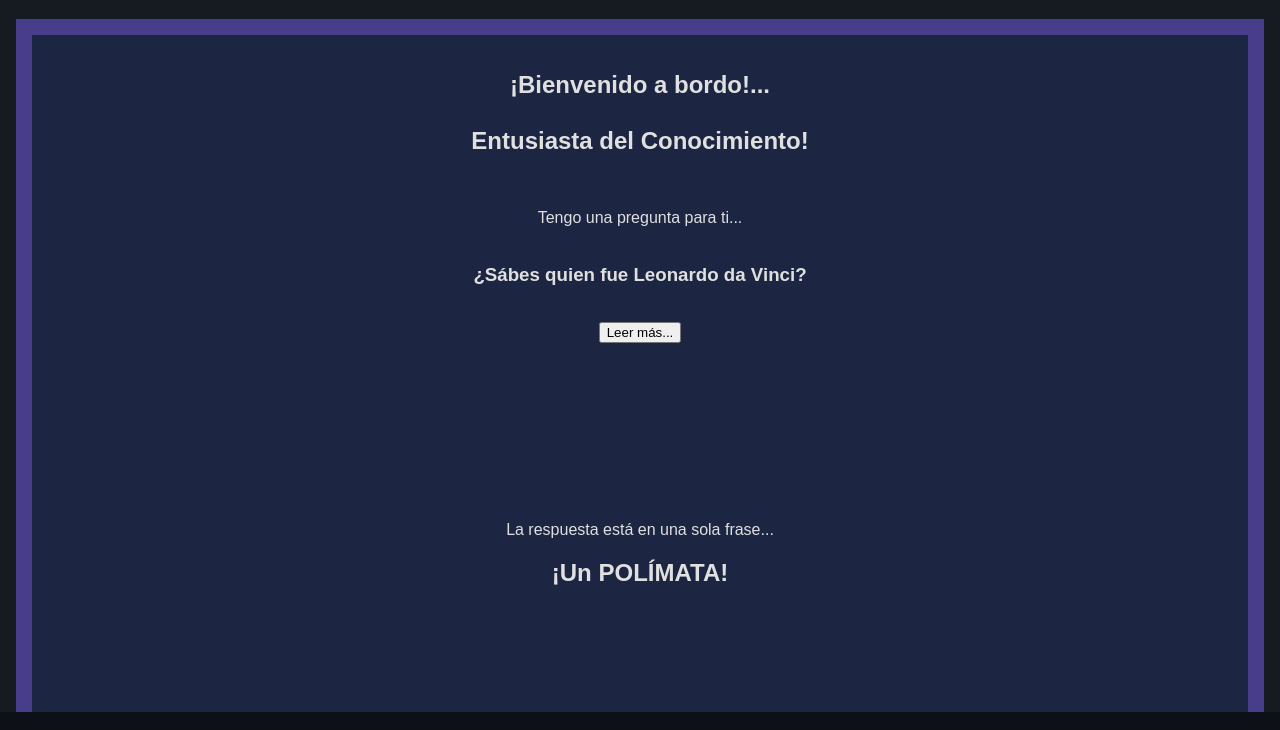
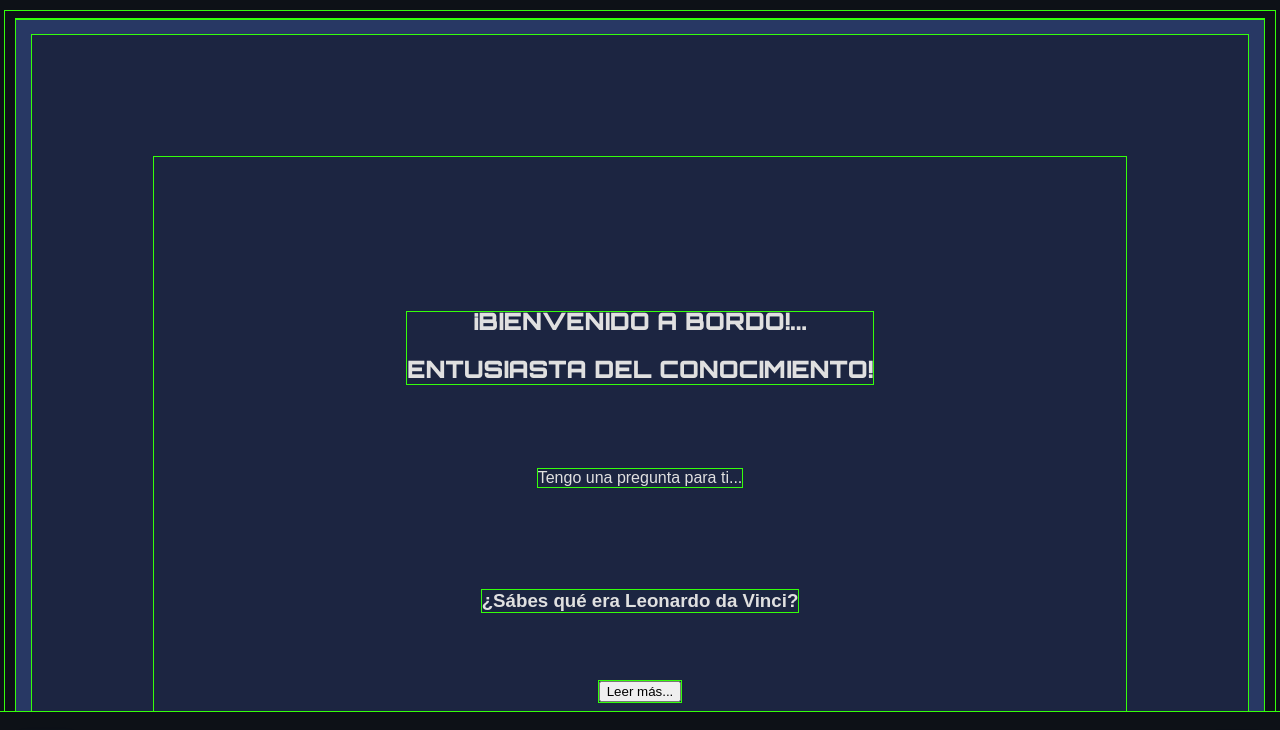
Before and after one commit to albertocabezave/albertocabezave.github.io, a plain HTML site: page index.html in a window 1280 px wide. Shown: the top 730 px of the page. Drawn offline with Linux system fonts and the light colour scheme.

Commit message:
Add files via upload

```diff
--- a/css/styles.css
+++ b/css/styles.css
@@ -1,5 +1,5 @@
 * {
-  /*outline: 1px solid rgb(52, 255, 11); /* Marcador de bordes */
+  outline: 1px solid rgb(52, 255, 11); /* Marcador de bordes */
   font-family: sans-serif;
   box-sizing: border-box;
   -webkit-tap-highlight-color: rgba(0, 0, 0, 0);
@@ -16,6 +16,14 @@
   overflow-y: auto;
   overscroll-behavior: none;
   margin: 0.7rem 0.3rem;
+}
+
+/*=========================================================*/
+/* FUENTES
+/*=========================================================*/
+@font-face {
+  font-family: "orbitronblack";
+  src: url("../fuentes/orbitron/orbitron-black.otf") format("opentype");
 }
 
 /*=========================================================*/
@@ -264,14 +272,14 @@
 /* Ajustes de color y espacios */
 
 body {
-  background-color: #161b22;
+  background-color: #0d1117;
   color: #e0e0e0;
   padding: 0.7rem;
   padding-top: 0.5rem;
   padding-bottom: 6.5rem;
 }
 main {
-  background-color: #483d8b;
+  background-color: #283864;
   text-align: center;
   margin: 0;
   padding: 1rem;
@@ -279,6 +287,10 @@
 article {
   background-color: #1c2541;
   padding: 1rem;
+  width: 100%;
+  margin: 0 auto;
+  padding: 10%;
+  display: block;
 }
 section {
   padding: 1rem;
@@ -305,3 +317,32 @@
   margin: 0;
   padding: 0;
 }
+/*=========================================================*/
+
+/*=========================================================*/
+/* Tipografía */
+main h2 {
+  font-family: "orbitronblack";
+  text-transform: uppercase;
+}
+/*=========================================================*/
+
+/*=========================================================*/
+/* Scroll Snaping */
+section {
+  height: 85vh; /* Alto de la pantalla */
+  display: flex;
+  gap: 1rem;
+  flex-direction: column; /* Alinear el flex verticalmente */
+  justify-content: center; /* Centrar contenido en el centro de la pantalla */
+  align-items: center; /* alinear al centro verticalmente */
+  scroll-snap-align: start; /* Activa el imán por si el user hace el scroll */
+}
+article {
+  overflow-y: hidden; /* Ocultar la barra lateral de desplazar */
+  scroll-behavior: smooth; /*Salto fluido suave y no de golpe */
+}
+
+article * {
+  vertical-align: top;
+}
--- a/index.html
+++ b/index.html
@@ -4,10 +4,6 @@
     <meta charset="UTF-8" />
     <meta name="viewport" content="width=device-width, initial-scale=1.0" />
     <title>Davinci - Inicio</title>
-    <link
-      href="https://fonts.googleapis.com/css2?family=Inter:wght@300;400;700&display=swap"
-      rel="stylesheet"
-    />
     <link rel="stylesheet" href="css/styles.css" />
   </head>
 
@@ -20,16 +16,15 @@
             <h2>DAVINCI</h2>
             <!--<div class="progreso-premio" id="progresoPremio"></div>-->
 
-            <!--Pupup (oculto inicialmente)-->
-           <!-- <div class="pupup-premio" id="pupupPremio">
+            <!--Pupup (oculto inicialmente)
+            <div class="pupup-premio" id="pupupPremio">
               <div class="popup-contenido">
                 <button class="cerrar-popup" id="cerrarPopup">x</button>
                 <h3>Perla de Conocimiento</h3>
                 <img src="imagenes/perla.jpg" alt="Imagen inspiradora" id="popupImagen">
                 <p id="popupTexto">Leonardo da Vinci diseccionaba cadáveres para entender mejor cómo dibujar el cuerpo humano ¡La curiosidad te puede hacer perder el asco!</p>
-              </div>-->
               </div>
-
+            <</div>-->
           </div>
         </a>
 
@@ -53,6 +48,7 @@
     </header>
     <main class="cuerpo">
       <article id="publicacion-inicial">
+        <section id="seccion-1">
           <h2>
             ¡Bienvenido a bordo!...
 
@@ -64,41 +60,21 @@
 
           <br />
 
-        <p>
-          Tengo una pregunta para ti...
+          <p>Tengo una pregunta para ti...</p>
+
           <br />
           <br />
-          <h3>¿Sábes quien fue Leonardo da Vinci?</h3>
-        </p>
+
+          <h3>¿Sábes qué era Leonardo da Vinci?</h3>
 
           <br />
 
-        <input type="button" value="Leer más..." />
+          <button onclick="irA('seccion-2')">Leer más...</button>
+        </section>
 
-        <br />
-        <br />
-        <br />
-        <br />
-        <br />
-        <br />
-        <br />
-        <br />
-        <br />
-        <br />
-
+        <section id="seccion-2">
           <p>La respuesta está en una sola frase...</p>
           <h2>¡Un POLÍMATA!</h2>
-
-        <br />
-        <br />
-        <br />
-        <br />
-        <br />
-        <br />
-        <br />
-        <br />
-        <br />
-        <br />
 
           <h3>
             Así que si piensas que él solo era el Gran Pintor que hizo la Mona
@@ -108,65 +84,25 @@
             ... ¡pues te EQUIVOCAS! Sigue leyendo muchacho... y descubrirás la
             verdad.
           </h4>
+          <button onclick="irA('seccion-3')">Leer más...</button>
+        </section>
 
-        <br />
-        <br />
-        <br />
-        <br />
-        <br />
-        <br />
-        <br />
-        <br />
-        <br />
-        <br />
-
-        <section>
+        <section id="seccion-3">
           <h2>¿Qué es un Polímata y porque Da Vinci lo era?</h2>
           <p>Contenido en desarrollo...</p>
+          <button onclick="irA('seccion-4')">Leer más...</button>
         </section>
 
-        <br />
-        <br />
-        <br />
-        <br />
-        <br />
-        <br />
-        <br />
-        <br />
-        <br />
-        <br />
-
-        <section>
+        <section id="seccion-4">
           <h2>¿Cómo puedes convertirte en uno?</h2>
           <p>Contenido en desarrollo...</p>
+          <button onclick="irA('seccion-5')">Leer más...</button>
         </section>
 
-        <br />
-        <br />
-        <br />
-        <br />
-        <br />
-        <br />
-        <br />
-        <br />
-        <br />
-        <br />
-
-        <section>
+        <section id="seccion-5">
           <h2>¿Porqué querrías convertirte en uno?</h2>
           <p>Contenido en desarrollo...</p>
         </section>
-
-        <br />
-        <br />
-        <br />
-        <br />
-        <br />
-        <br />
-        <br />
-        <br />
-        <br />
-        <br />
 
         <footer>
           <p>Por: Alberto Cabeza</p>
@@ -183,7 +119,9 @@
       <nav>
         <ul>
           <li>
-            <a href="legal/politica-privacidad.html">Política de Privacidad -</a>
+            <a href="legal/politica-privacidad.html"
+              >Política de Privacidad -</a
+            >
           </li>
           -
           <li>
--- a/js/main.js
+++ b/js/main.js
@@ -1,5 +1,6 @@
 //========================================================================================
 // ABRIR MENU DESPLEGABLE CON BOTON
+//========================================================================================
 // Obtener elementos
 const dropdownButton = document.getElementById("dropdownButton");
 const dropdownMenu = document.getElementById("dropdownMenu");
@@ -36,6 +37,8 @@
 //========================================================================================
 
 //========================================================================================
+// EFECTO GLITCH
+//========================================================================================
 // Esperar a que el DOM esté listo
 document.addEventListener("DOMContentLoaded", function () {
   // Seleccionamos del <a>
@@ -59,3 +62,16 @@
     console.log("No se encontró el enlace del logo. Verifica la estructura");
   }
 });
+//========================================================================================
+
+//========================================================================================
+// SCROLL SNAPPING
+//========================================================================================
+function irA(idSeccion) {
+  const destino = document.getElementById(idSeccion);
+  destino.scrollIntoView({
+    behavior: "smooth",
+    block: "start",
+  });
+}
+//========================================================================================
```
Also changed, not shown: fuentes/orbitron/orbitron-black.otf (added), fuentes/orbitron/orbitron-bold.otf (added), fuentes/orbitron/orbitron-light.otf (added), fuentes/orbitron/orbitron-medium.otf (added). Lines whose indentation alone changed are shown as unchanged.
